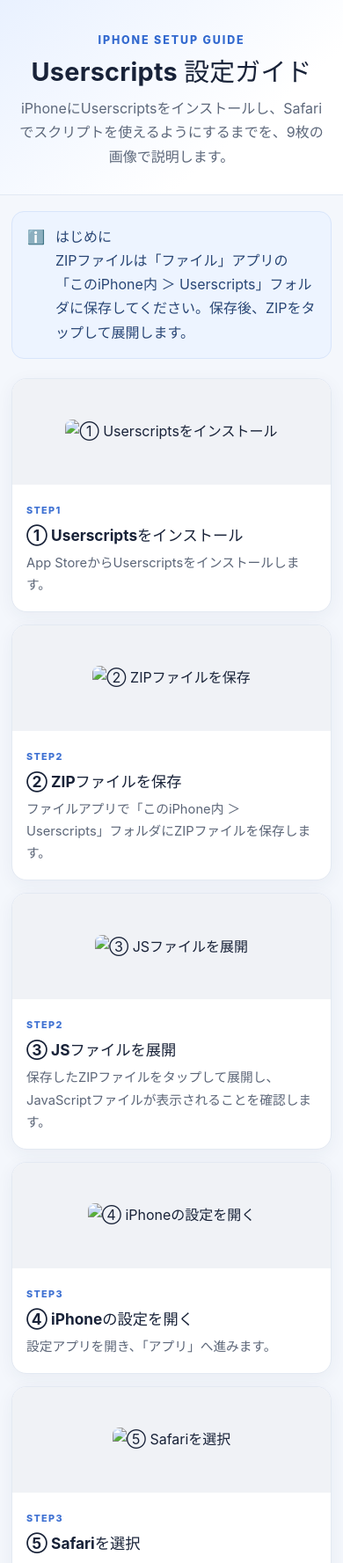
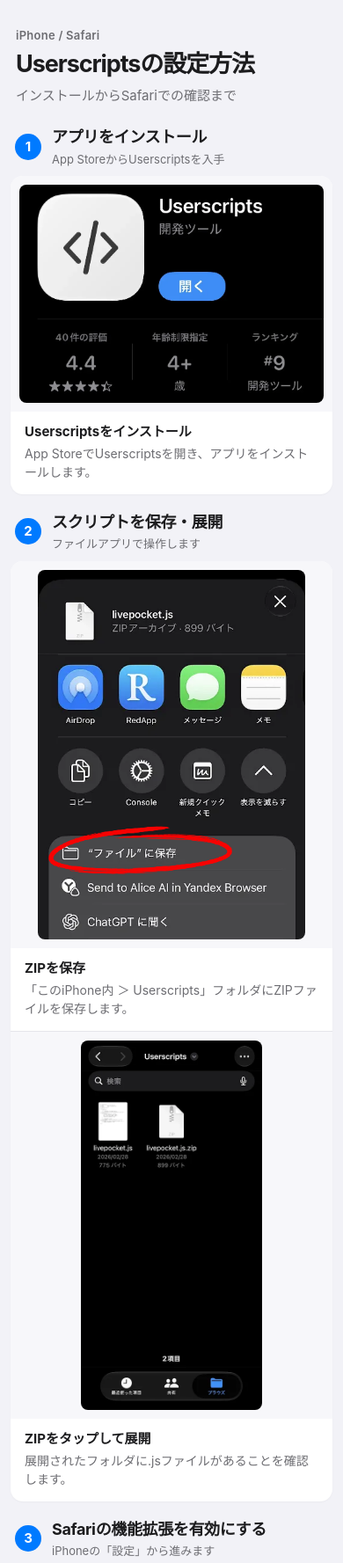
Before and after one commit to ticketpage/userscripts-guide, a plain HTML site: page index.html in a window 390 px wide. Shown: the top 1777 px of the page at 88% size. Drawn offline with Linux system fonts and the light colour scheme.

Commit message:
Add files via upload

```diff
--- a/index.html
+++ b/index.html
@@ -3,95 +3,132 @@
 <head>
 <meta charset="utf-8">
 <meta name="viewport" content="width=device-width, initial-scale=1">
-<meta name="description" content="iPhoneでUserscriptsを設定する手順を、スクリーンショット付きで紹介します。">
-<title>iPhone Userscripts 設定ガイド</title>
+<meta name="theme-color" content="#f2f2f7">
+<title>Userscriptsの設定方法 — iPhone</title>
 <style>
-:root{font-family:-apple-system,BlinkMacSystemFont,"Hiragino Sans","Yu Gothic",Meiryo,sans-serif;color:#182238;background:#f4f7fc;font-synthesis:none}
+:root{
+  color-scheme:light;
+  --bg:#f2f2f7; --surface:#fff; --ink:#1c1c1e; --secondary:#6d6d72;
+  --blue:#007aff; --separator:#e5e5ea; --green:#34c759;
+  font-family:-apple-system,BlinkMacSystemFont,"Helvetica Neue","Hiragino Sans","Yu Gothic",sans-serif;
+}
 *{box-sizing:border-box}
-body{margin:0;line-height:1.7}
-.hero{padding:48px 20px 40px;text-align:center;background:linear-gradient(140deg,#e9f1ff,#fff 70%);border-bottom:1px solid #e2e9f3}
-.eyebrow{font-size:.78rem;font-weight:800;letter-spacing:.15em;color:#3269cf}
-h1{margin:8px 0 10px;font-size:clamp(1.8rem,5vw,2.65rem);line-height:1.25;letter-spacing:.01em}
-.hero p{max-width:680px;margin:0 auto;color:#5d687b}
-main{width:min(1080px,100%);margin:0 auto;padding:28px 18px 56px}
-.intro{display:flex;align-items:flex-start;gap:12px;margin:0 0 22px;padding:15px 17px;border:1px solid #d8e5fb;background:#edf4ff;border-radius:14px;color:#294675}
-.intro svg{flex:0 0 auto;margin-top:3px}
-.steps{display:grid;grid-template-columns:repeat(2,minmax(0,1fr));gap:18px}
-.step{min-width:0;background:#fff;border:1px solid #e3e9f2;border-radius:17px;overflow:hidden;box-shadow:0 5px 20px rgba(31,55,90,.055);display:flex;flex-direction:column}
-.image-wrap{display:flex;align-items:center;justify-content:center;padding:14px;background:#f0f2f6;min-height:220px}
-.image-wrap img{display:block;width:auto;height:auto;max-width:100%;max-height:470px;object-fit:contain;border-radius:8px}
-.step-text{padding:15px 18px 19px}
-.step-group{font-size:.68rem;font-weight:800;letter-spacing:.12em;color:#3d70d2}
-h3{font-size:1.08rem;line-height:1.45;margin:4px 0 7px}
-.step-text p{margin:0;color:#5c6678;font-size:.92rem}
-.app-link{margin-top:22px;padding:19px 20px;background:#fff;border:1px solid #e3e9f2;border-radius:15px;text-align:center}
-.app-link p{margin:0 0 10px;color:#5c6678}
-.app-link a{display:inline-block;padding:10px 17px;border-radius:999px;background:#2563eb;color:#fff;text-decoration:none;font-weight:700}
-footer{text-align:center;margin-top:22px;color:#788295;font-size:.8rem}
-@media(max-width:650px){.hero{padding:35px 17px 29px}main{padding:18px 13px 42px}.steps{grid-template-columns:1fr;gap:14px}.image-wrap{min-height:120px}.image-wrap img{max-height:510px}.step-text{padding:14px 16px 17px}}
-@media(prefers-reduced-motion:no-preference){.step{transition:transform .18s ease,box-shadow .18s ease}.step:hover{transform:translateY(-2px);box-shadow:0 9px 26px rgba(31,55,90,.09)}}
+html{scroll-behavior:smooth}
+body{margin:0;background:var(--bg);color:var(--ink);line-height:1.55;-webkit-font-smoothing:antialiased}
+header{padding:34px 20px 24px;text-align:center}
+.kicker{font-size:13px;font-weight:600;color:var(--secondary);letter-spacing:.02em}
+h1{font-size:clamp(27px,6vw,34px);letter-spacing:-.04em;line-height:1.18;margin:7px 0 8px;font-weight:750}
+header p{font-size:15px;color:var(--secondary);margin:0}
+main{max-width:760px;margin:0 auto;padding:0 16px 44px}
+.section{margin:0 0 22px}
+.section-head{display:flex;align-items:center;gap:12px;padding:0 4px 10px}
+.num{display:grid;place-items:center;flex:0 0 30px;height:30px;border-radius:50%;background:var(--blue);color:#fff;font-size:15px;font-weight:700}
+.section-title{font-size:19px;font-weight:700;letter-spacing:-.02em;margin:0}
+.section-sub{font-size:13px;color:var(--secondary);margin:1px 0 0}
+.panel{background:var(--surface);border-radius:14px;overflow:hidden;box-shadow:0 1px 2px rgba(0,0,0,.035)}
+.panel-row{display:grid;grid-template-columns:minmax(0,1fr) minmax(0,1fr);gap:0;align-items:stretch}
+.panel-row + .panel-row{border-top:1px solid var(--separator)}
+.visual{display:flex;align-items:center;justify-content:center;min-width:0;padding:12px;background:#f7f7fa}
+.visual img{display:block;max-width:100%;width:auto;height:auto;max-height:420px;object-fit:contain;border-radius:8px}
+.visual.single img{max-height:470px}
+.caption{display:flex;flex-direction:column;justify-content:center;padding:18px 20px;min-width:0}
+.caption strong{font-size:15px;font-weight:650;line-height:1.4}
+.caption p{font-size:14px;color:var(--secondary);margin:6px 0 0;line-height:1.5}
+.caption .hint{margin-top:10px;color:var(--blue);font-size:12px;font-weight:600}
+.app-link{display:flex;align-items:center;justify-content:space-between;gap:16px;padding:15px 17px;margin-top:24px;background:#fff;border-radius:14px}
+.app-link .left{display:flex;align-items:center;gap:12px;min-width:0}
+.app-icon{width:42px;height:42px;border-radius:10px;background:#eaf2ff;display:grid;place-items:center;color:var(--blue);font-size:22px}
+.app-link strong{font-size:14px;display:block}.app-link small{font-size:12px;color:var(--secondary)}
+.app-link a{flex:0 0 auto;color:var(--blue);font-weight:600;font-size:14px;text-decoration:none}
+footer{text-align:center;font-size:12px;color:#8e8e93;padding:20px 0 0}
+@media(max-width:560px){
+ header{padding:30px 18px 22px;text-align:left}
+ main{padding:0 12px 34px}
+ .section{margin-bottom:18px}
+ .section-head{padding:0 5px 9px}
+ .section-title{font-size:18px}
+ .panel-row{grid-template-columns:1fr}
+ .visual{padding:10px;min-height:0}
+ .visual img,.visual.single img{max-height:420px;max-width:100%}
+ .caption{padding:12px 16px 15px}
+ .caption p{margin-top:4px}
+ .panel-row + .panel-row{border-top:1px solid var(--separator)}
+ .app-link{padding:13px}
+}
 </style>
 </head>
 <body>
-<header class="hero">
-  <div class="eyebrow">IPHONE SETUP GUIDE</div>
-  <h1>Userscripts 設定ガイド</h1>
-  <p>iPhoneにUserscriptsをインストールし、Safariでスクリプトを使えるようにするまでを、9枚の画像で説明します。</p>
+<header>
+  <div class="kicker">iPhone / Safari</div>
+  <h1>Userscriptsの設定方法</h1>
+  <p>インストールからSafariでの確認まで</p>
 </header>
 <main>
-  <div class="intro"><span aria-hidden="true">ℹ️</span><div><strong>はじめに</strong><br>ZIPファイルは「ファイル」アプリの「このiPhone内 ＞ Userscripts」フォルダに保存してください。保存後、ZIPをタップして展開します。</div></div>
-  <section class="steps" aria-label="設定手順">
+  <section class="section">
+    <div class="section-head"><span class="num">1</span><div><h2 class="section-title">アプリをインストール</h2><p class="section-sub">App StoreからUserscriptsを入手</p></div></div>
+    <div class="panel">
+      <div class="panel-row">
+        <div class="visual single"><img src="images/step1-appstore.png" alt="App StoreのUserscripts画面" loading="lazy"></div>
+        <div class="caption"><strong>Userscriptsをインストール</strong><p>App StoreでUserscriptsを開き、アプリをインストールします。</p></div>
+      </div>
+    </div>
+  </section>
 
-      <article class="step">
-        <div class="image-wrap"><img src="images/step1-appstore.png" alt="① Userscriptsをインストール" loading="lazy"></div>
-        <div class="step-text"><span class="step-group">STEP1</span><h3>① Userscriptsをインストール</h3><p>App StoreからUserscriptsをインストールします。</p></div>
-      </article>
+  <section class="section">
+    <div class="section-head"><span class="num">2</span><div><h2 class="section-title">スクリプトを保存・展開</h2><p class="section-sub">ファイルアプリで操作します</p></div></div>
+    <div class="panel">
+      <div class="panel-row">
+        <div class="visual"><img src="images/step2-files-folder.png" alt="ファイルアプリのUserscriptsフォルダ" loading="lazy"></div>
+        <div class="caption"><strong>ZIPを保存</strong><p>「このiPhone内 ＞ Userscripts」フォルダにZIPファイルを保存します。</p></div>
+      </div>
+      <div class="panel-row">
+        <div class="visual"><img src="images/step2-js-file.webp" alt="展開後のJavaScriptファイル" loading="lazy"></div>
+        <div class="caption"><strong>ZIPをタップして展開</strong><p>展開されたフォルダに.jsファイルがあることを確認します。</p></div>
+      </div>
+    </div>
+  </section>
 
-      <article class="step">
-        <div class="image-wrap"><img src="images/step2-files-folder.png" alt="② ZIPファイルを保存" loading="lazy"></div>
-        <div class="step-text"><span class="step-group">STEP2</span><h3>② ZIPファイルを保存</h3><p>ファイルアプリで「このiPhone内 ＞ Userscripts」フォルダにZIPファイルを保存します。</p></div>
-      </article>
+  <section class="section">
+    <div class="section-head"><span class="num">3</span><div><h2 class="section-title">Safariの機能拡張を有効にする</h2><p class="section-sub">iPhoneの「設定」から進みます</p></div></div>
+    <div class="panel">
+      <div class="panel-row">
+        <div class="visual"><img src="images/step3-settings.png" alt="設定アプリの画面" loading="lazy"></div>
+        <div class="caption"><strong>設定 ＞ アプリ</strong><p>iPhoneの「設定」を開き、「アプリ」をタップします。</p></div>
+      </div>
+      <div class="panel-row">
+        <div class="visual"><img src="images/step3-safari.png" alt="アプリ一覧のSafari" loading="lazy"></div>
+        <div class="caption"><strong>Safariを選択</strong><p>アプリ一覧から「Safari」を開きます。</p></div>
+      </div>
+      <div class="panel-row">
+        <div class="visual"><img src="images/step3-extensions.png" alt="Safariの機能拡張項目" loading="lazy"></div>
+        <div class="caption"><strong>機能拡張を開く</strong><p>Safariの設定にある「機能拡張」をタップします。</p></div>
+      </div>
+      <div class="panel-row">
+        <div class="visual"><img src="images/step3-userscripts-toggle.png" alt="Userscriptsの有効化画面" loading="lazy"></div>
+        <div class="caption"><strong>Userscriptsをオン</strong><p>一覧からUserscriptsを選び、スイッチをオンにします。</p></div>
+      </div>
+    </div>
+  </section>
 
-      <article class="step">
-        <div class="image-wrap"><img src="images/step2-js-file.webp" alt="③ JSファイルを展開" loading="lazy"></div>
-        <div class="step-text"><span class="step-group">STEP2</span><h3>③ JSファイルを展開</h3><p>保存したZIPファイルをタップして展開し、JavaScriptファイルが表示されることを確認します。</p></div>
-      </article>
+  <section class="section">
+    <div class="section-head"><span class="num">4</span><div><h2 class="section-title">Safariで動作を確認</h2><p class="section-sub">スクリプトを使うWebサイトで確認</p></div></div>
+    <div class="panel">
+      <div class="panel-row">
+        <div class="visual"><img src="images/step4-puzzle-menu.png" alt="Safariのパズルメニュー" loading="lazy"></div>
+        <div class="caption"><strong>Userscriptsを開く</strong><p>対象サイトをSafariで開き、URLバー付近のパズルアイコンからUserscriptsを選びます。</p></div>
+      </div>
+      <div class="panel-row">
+        <div class="visual"><img src="images/step4-script-status.png" alt="Userscripts内のスクリプト表示" loading="lazy"></div>
+        <div class="caption"><strong>表示を確認</strong><p>保存したファイルが表示され、「JS」の文字が黄色になっていることを確認します。</p><span class="hint">ここまでで設定完了です</span></div>
+      </div>
+    </div>
+  </section>
 
-      <article class="step">
-        <div class="image-wrap"><img src="images/step3-settings.png" alt="④ iPhoneの設定を開く" loading="lazy"></div>
-        <div class="step-text"><span class="step-group">STEP3</span><h3>④ iPhoneの設定を開く</h3><p>設定アプリを開き、「アプリ」へ進みます。</p></div>
-      </article>
-
-      <article class="step">
-        <div class="image-wrap"><img src="images/step3-safari.png" alt="⑤ Safariを選択" loading="lazy"></div>
-        <div class="step-text"><span class="step-group">STEP3</span><h3>⑤ Safariを選択</h3><p>アプリ一覧からSafariを選択します。</p></div>
-      </article>
-
-      <article class="step">
-        <div class="image-wrap"><img src="images/step3-extensions.png" alt="⑥ 機能拡張を開く" loading="lazy"></div>
-        <div class="step-text"><span class="step-group">STEP3</span><h3>⑥ 機能拡張を開く</h3><p>Safariの設定にある「機能拡張」をタップします。</p></div>
-      </article>
-
-      <article class="step">
-        <div class="image-wrap"><img src="images/step3-userscripts-toggle.png" alt="⑦ Userscriptsをオンにする" loading="lazy"></div>
-        <div class="step-text"><span class="step-group">STEP3</span><h3>⑦ Userscriptsをオンにする</h3><p>機能拡張の一覧でUserscriptsをオンにします。</p></div>
-      </article>
-
-      <article class="step">
-        <div class="image-wrap"><img src="images/step4-puzzle-menu.png" alt="⑧ Safariのメニューを開く" loading="lazy"></div>
-        <div class="step-text"><span class="step-group">STEP4</span><h3>⑧ Safariのメニューを開く</h3><p>スクリプトを使いたいWebサイトを開き、URLバー付近のパズルアイコンをタップしてUserscriptsを選びます。</p></div>
-      </article>
-
-      <article class="step">
-        <div class="image-wrap"><img src="images/step4-script-status.png" alt="⑨ スクリプトの状態を確認" loading="lazy"></div>
-        <div class="step-text"><span class="step-group">STEP4</span><h3>⑨ スクリプトの状態を確認</h3><p>保存したファイルが表示され、「JS」の文字が黄色になっていることを確認します。</p></div>
-      </article>
-  </section>
-  <section class="app-link">
-    <p>Userscriptsをまだインストールしていない場合</p>
-    <a href="https://apps.apple.com/jp/app/userscripts/id1463298887" target="_blank" rel="noopener noreferrer">App StoreでUserscriptsを開く</a>
-  </section>
-  <footer>iPhoneのiOSバージョンにより、設定画面の表示が異なる場合があります。</footer>
+  <div class="app-link">
+    <div class="left"><div class="app-icon" aria-hidden="true">↗</div><div><strong>Userscripts — App Store</strong><small>まだインストールしていない場合</small></div></div>
+    <a href="https://apps.apple.com/jp/app/userscripts/id1463298887" target="_blank" rel="noopener noreferrer">開く <span aria-hidden="true">›</span></a>
+  </div>
+  <footer>画面表示はiOSのバージョンによって異なる場合があります。</footer>
 </main>
 </body>
 </html>
```
Also changed, not shown: README.txt, images/step1-appstore.png (added), images/step2-files-folder.png (added), images/step2-js-file.webp (added), images/step3-extensions.png (added), images/step3-safari.png (added), images/step3-settings.png (added), images/step3-userscripts-toggle.png (added), images/step4-puzzle-menu.png (added), images/step4-script-status.png (added).
